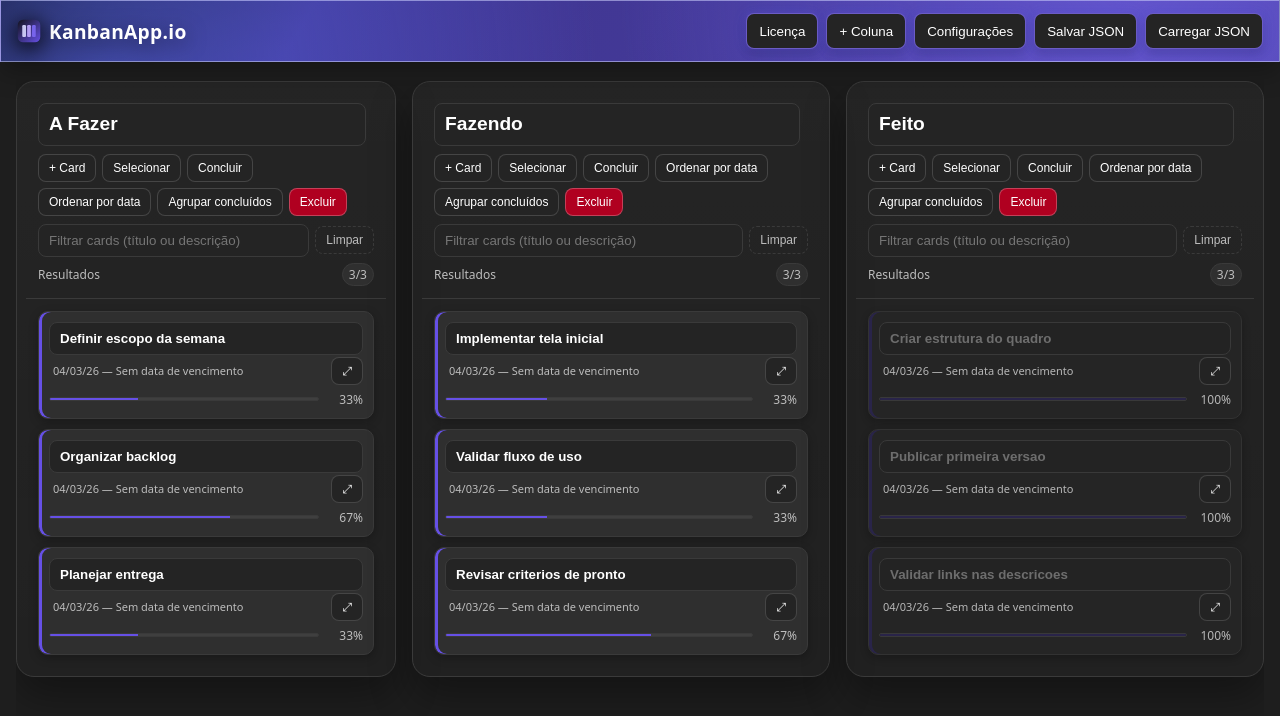
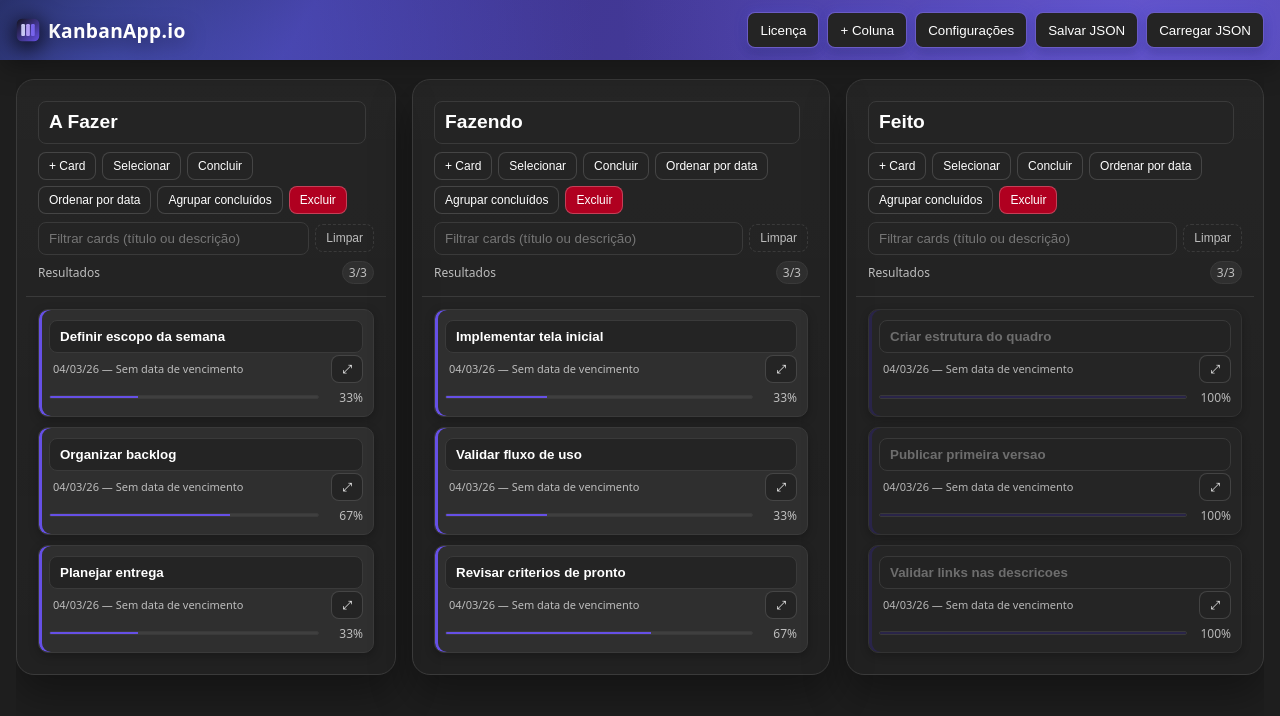
Before and after one commit to jrdutra/jrdutra.github.io, a plain HTML site: page kanbanapp/kanbanapp.html in a window 1280 px wide. Drawn offline with Linux system fonts and the light colour scheme.

Commit message:
Update kanbanapp.html

```diff
--- a/kanbanapp/kanbanapp.html
+++ b/kanbanapp/kanbanapp.html
@@ -58,7 +58,7 @@
     radial-gradient(circle at 88% -40%, color-mix(in srgb, var(--menu-purple-light) 56%, transparent), transparent 45%),
     radial-gradient(circle at 8% 130%, color-mix(in srgb, var(--menu-blue-soft) 50%, transparent), transparent 42%),
     linear-gradient(120deg, #090b14 0%, color-mix(in srgb, var(--menu-purple-deep) 76%, #141a2b) 24%, color-mix(in srgb, var(--menu-purple-base) 52%, #2a3060) 100%);
-  border: 1px solid color-mix(in srgb, var(--menu-border-soft) 55%, transparent);
+  border: none;
   border-radius: 0;
   color: var(--text);
   box-shadow: 0 10px 26px rgba(0,0,0,0.28);
@@ -113,17 +113,17 @@
     0 6px 14px rgba(0,0,0,0.26);
 }
  /* Board */
- main{ padding: 16px; padding-top: 18px; }
+ main{ padding: 16px 16px 0; padding-top: 18px; }
  .board{
  display: flex;
  align-items: flex-start;
  gap: 16px;
  overflow-x: auto;
- padding-bottom: 12px;
+ padding-bottom: 0;
 
 
 /* Extra spacer at board footer to ensure space larger than column shadow */
-.board-bottom-spacer{ width:100%; height:72px; /* larger than 40px shadow */ }
+.board-bottom-spacer{ width:100%; height:0; }
 
 /* Fixed transparent overlay right above the viewport scrollbar (30px height) */
 .board-scroll-overlay{ position: fixed; left: 0; right: 0; bottom: 0; height: 30px; background: transparent; pointer-events: none; z-index: 6; }
@@ -2865,6 +2865,13 @@ function syncTopbarSpacer(){
     const rootStyles = getComputedStyle(document.documentElement);
     const bg = rootStyles.getPropertyValue('--bg') || '';
     if (bg) sp.style.background = bg.trim();
+    const boardEl = document.getElementById('board');
+    if (boardEl) {
+      const rect = boardEl.getBoundingClientRect();
+      const viewportH = window.innerHeight || document.documentElement.clientHeight;
+      const available = Math.floor(viewportH - rect.top);
+      boardEl.style.minHeight = Math.max(220, available) + 'px';
+    }
   }catch(e){ /* ignore */ }
 }
 window.addEventListener('resize', syncTopbarSpacer);
```
